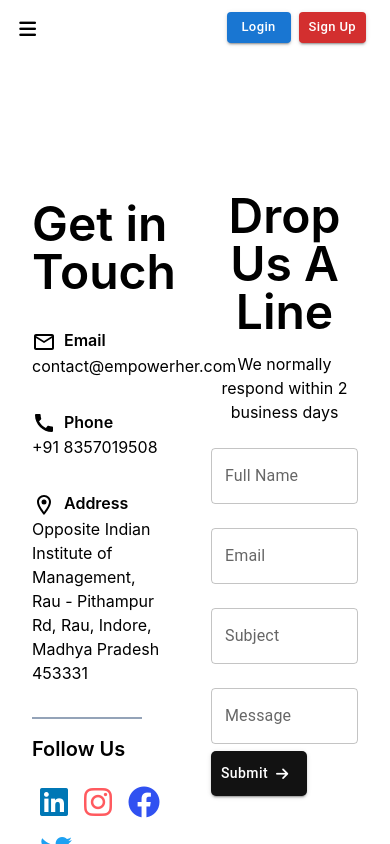
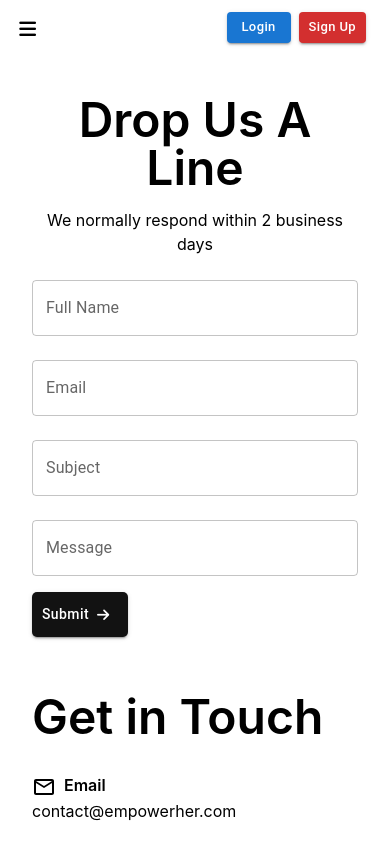
Before and after one commit to DeepakDhakad52/Major-Project, a React (Create React App) app in the folder frontend/: page /contact in a window 390 px wide. Built offline with nearby package versions, Linux system fonts and the light colour scheme.

Commit message:
Media query added in Contact page

```diff
--- a/frontend/src/components/Contact.js
+++ b/frontend/src/components/Contact.js
@@ -1,3 +1,4 @@
+import './styles/contact.css'
 import { Button, Container, TextField } from '@mui/material'
 import EmailOutlinedIcon from '@mui/icons-material/EmailOutlined';
 import CallIcon from '@mui/icons-material/Call';
@@ -10,7 +11,7 @@ const Contact = () => {
     <section className='contact'>
       <div className='w-screen h-screen bg-white/[.8] absolute top-0 overflow-x-hidden'>
         <Container>
-          <div className="mx-auto flex mt-44 ">
+          <div className="contact-container mx-auto flex mt-44 ">
 
             <div className="contact1 w-1/2 p-4">
               <h1 className='text-5xl font-semibold mb-4 mt-2'>Get in Touch</h1>
--- /dev/null
+++ b/frontend/src/components/styles/contact.css
@@ -0,0 +1,34 @@
+@media screen and (max-width: 480px) {
+    .contact-container{
+        flex-direction: column-reverse;
+        margin-top: 5rem;
+    }
+    .contact1, .contact2{
+        width: 100%;
+    }
+    div.w-screen.mt-24.p-16{
+        margin: 0;
+        padding: 5rem 2rem;
+    }
+    div.w-screen.mt-24.p-16 > div{
+        width: 100%;
+        margin: 0;
+        padding: 0;
+    }
+    div.flex.p-8{
+        flex-direction: column-reverse;
+        padding: 0;
+        margin: 0;
+    }
+    div.flex.p-8 > div{
+        padding: 0;
+        margin: 0;
+        width: 100%;
+    }
+    div.flex.p-8 > div h2{
+        font-size: 2rem;
+    }
+    div.flex.p-8 img{
+        display: none;
+    }
+}
```
